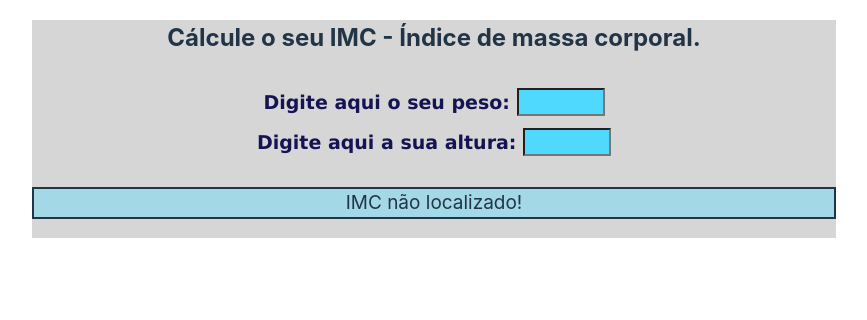
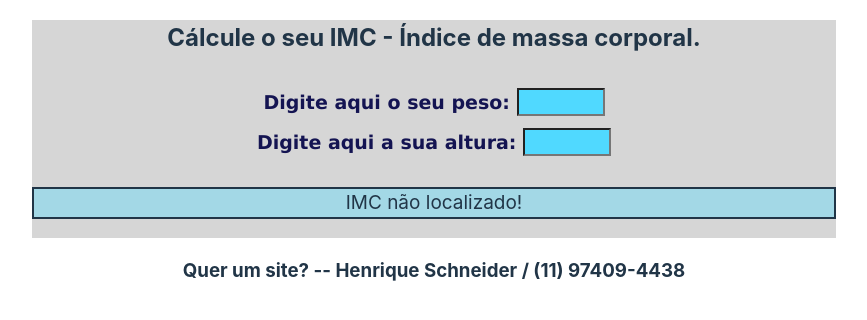
Before and after one commit to HenriqueSchneiderAlmeida/veja_seu_IMC, a React (Vite) app: page / in a window 1280 px wide. Shown: the top 320 px of the page, without its empty margins (206-1073 px from the left). Built offline with nearby package versions, Linux system fonts and the light colour scheme.

Commit message:
Incluindo o rodapé

```diff
--- a/src/App.jsx
+++ b/src/App.jsx
@@ -1,11 +1,14 @@
 import { useState } from 'react';
 import Formulario from "./components/Formulario";
+import Rodape from "./components/Formulario/rodape";
 
 function App() {
   return (
         <div>
           <Formulario></Formulario>
+          <Rodape></Rodape>
         </div>
+
   )
 }
 export default App
--- a/src/components/Formulario/formularia.module.css
+++ b/src/components/Formulario/formularia.module.css
@@ -27,7 +27,7 @@ width: 80px;
     text-align: center;
 }
 
-h2 {
+h2, h3 {
     display: block;
     justify-content: center;
     text-align: center;
--- /dev/null
+++ b/src/components/Formulario/rodape.jsx
@@ -0,0 +1,12 @@
+import styles from './formularia.module.css';
+
+const Rodape = ({}) => {
+    return (
+        <footer className={styles.footer}>
+            <h3>
+                Quer um site? -- Henrique Schneider / (11) 97409-4438
+            </h3>
+        </footer>
+    )
+}
+export default Rodape;
```
